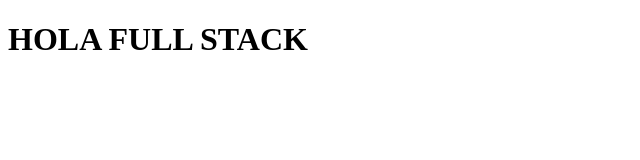
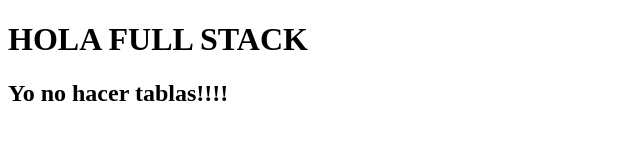
Before and after one commit to taylorwebk/ghfs, a plain HTML site: page index.html in a window 1280 px wide. Shown: the whole page, without its empty margins (0-640 px from the left). Drawn offline with Linux system fonts and the light colour scheme.

Commit message:
Se adiciono un titulo

```diff
--- a/index.html
+++ b/index.html
@@ -8,5 +8,7 @@
 </head>
 <body>
   <h1>HOLA FULL STACK</h1>
+  <h2>Yo no hacer tablas!!!!</h2>
+
 </body>
 </html>
```
